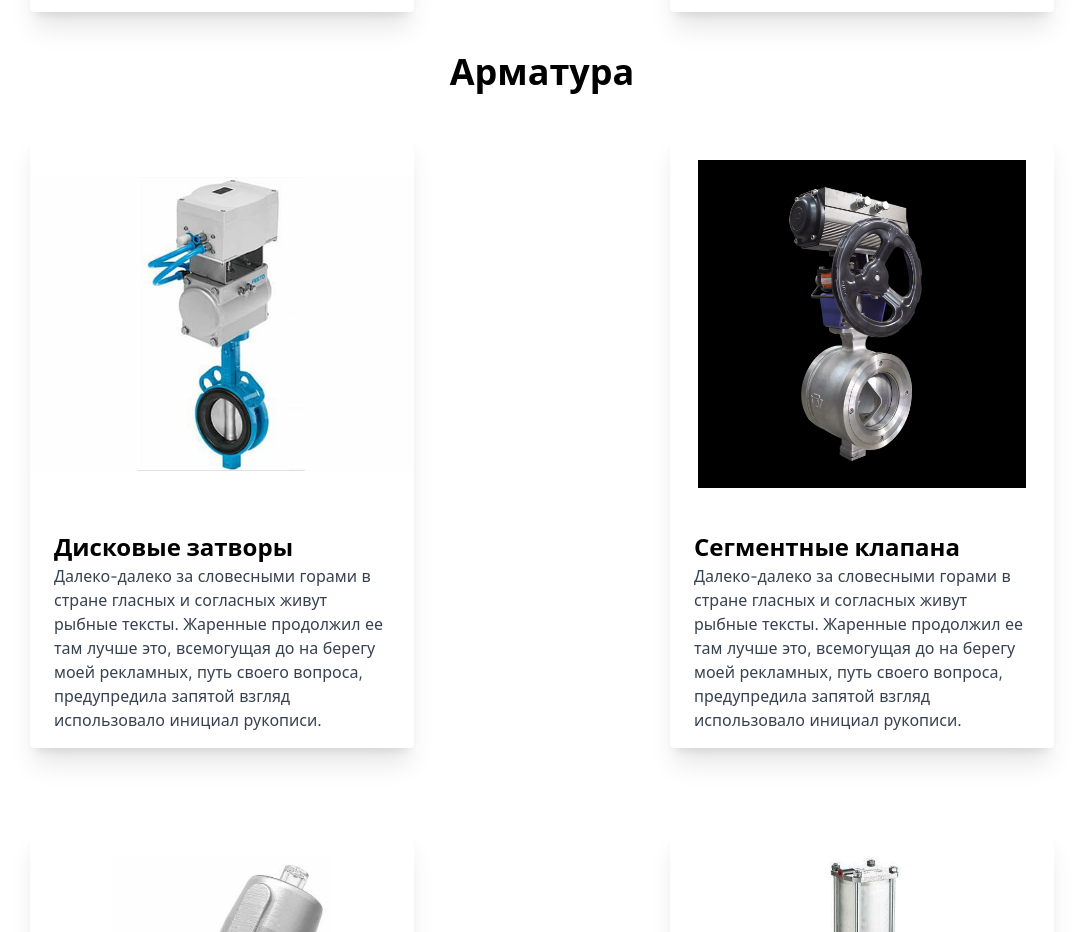
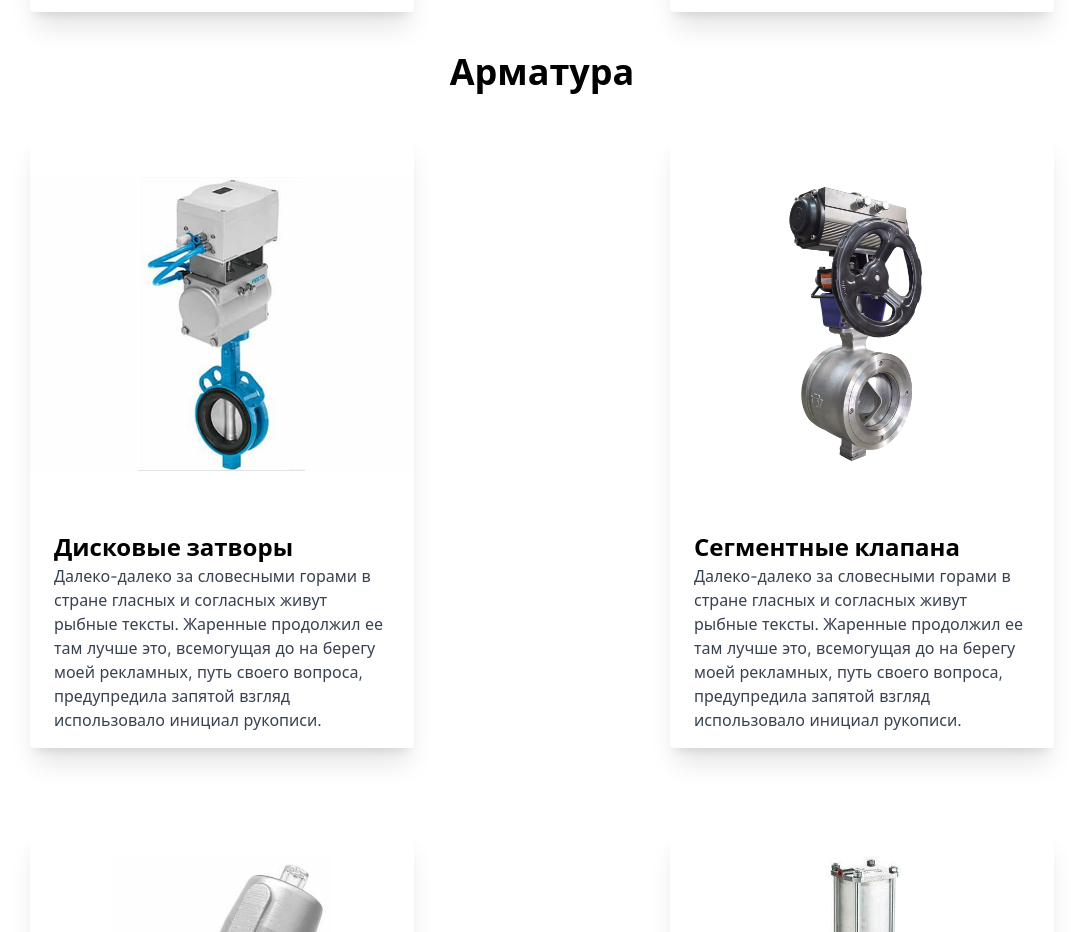
Before and after one commit to SoraHimmel2/TehnoProgress, a Next.js app: page /products in a window 1280 px wide. Shown: the part 1140-2072 px from the top of the page, without its empty margins (98-1181 px from the left). Built offline with nearby package versions, Linux system fonts and the light colour scheme.

Commit message:
change image of product

```diff
--- a/src/pages/products/index.tsx
+++ b/src/pages/products/index.tsx
@@ -54,13 +54,14 @@ const fittings: ProductProps[] = [
     classProperty: 'aspect-square w-full  scale-150 object-contain p-7',
   },
   {
-    imageSrc: 'images/products/segmentBallValve.jpg',
+    imageSrc: 'images/products/segmentBallValve.png',
     title: 'Сегментные клапана',
     description:
       'Далеко-далеко за словесными горами в стране гласных и согласных живут рыбные тексты. Жаренные продолжил ее там лучше это, всемогущая до на берегу моей рекламных, путь своего вопроса, предупредила запятой взгляд использовало инициал рукописи.',
     pdfLink:
       'https://drive.google.com/file/d/17R2GHBqKj_BUqN35W8t9luZHJCVtBu5D/view',
     buttonText: 'Перейти в каталог',
+    classProperty: 'aspect-square w-full   object-contain p-7',
   },
   {
     imageSrc: 'images/products/globeValves.jpg',
```
Also changed, not shown: public/images/products/segmentBallValve.jpg (deleted), public/images/products/segmentBallValve.png (added).
